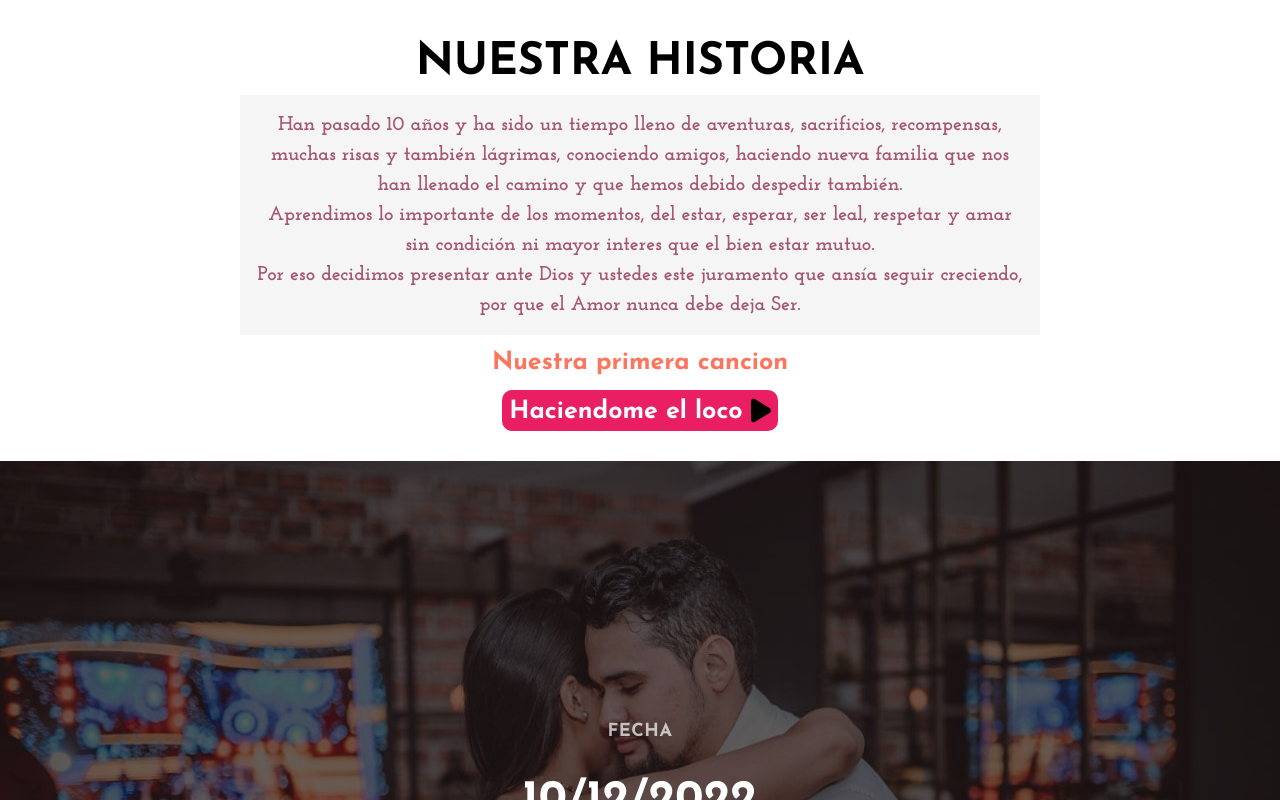
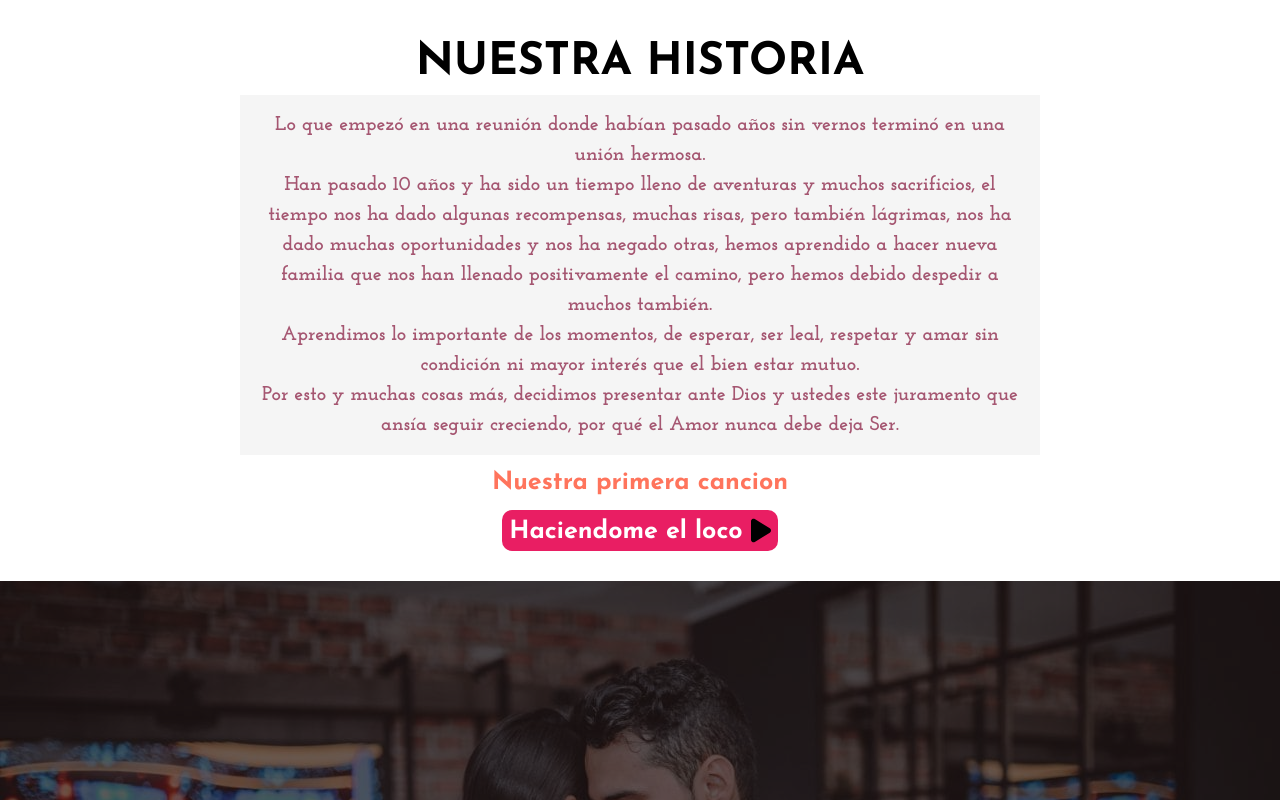
Before and after one commit to Arturo-Battistini/ArturoYAnais, a plain HTML site: page index.html in a window 1280 px wide. Shown: the part 962-1762 px from the top of the page. Drawn offline with Linux system fonts and the light colour scheme.

Commit message:
Proyecto terminado

```diff
--- a/estilos.scss
+++ b/estilos.scss
@@ -131,6 +131,7 @@ main {
         height: auto;
         width: 700px;
         padding: 30px;
+        overflow-y: hidden;
         @include StandardOne;
         & h1 {
             font-size: $tamañoTitulo;
--- a/index.html
+++ b/index.html
@@ -27,7 +27,7 @@
     <main>
       <div class="main_titulo">
         <h1>NUESTRA HISTORIA</h1>
-        <p>Han pasado 10 años y ha sido un tiempo lleno de aventuras, sacrificios, recompensas, muchas risas y  también lágrimas, conociendo  amigos, haciendo nueva familia que nos han llenado el camino y que hemos debido despedir también.<br>Aprendimos lo importante de los momentos, del estar, esperar, ser leal, respetar y amar sin condición ni mayor interes que el bien estar mutuo. <br>Por eso decidimos presentar ante Dios y ustedes este juramento que ansía seguir creciendo, por que el Amor nunca debe deja Ser.</p>
+        <p>Lo que empezó en una reunión donde habían pasado años sin vernos terminó en una unión hermosa. <br>Han pasado 10 años y ha sido un tiempo lleno de aventuras y muchos sacrificios, el tiempo nos ha dado algunas recompensas, muchas risas, pero también lágrimas, nos ha dado muchas oportunidades y nos ha negado otras, hemos aprendido a hacer nueva familia que nos han llenado positivamente el camino, pero hemos debido despedir a muchos también.<br>Aprendimos lo importante de los momentos, de esperar, ser leal, respetar y amar sin condición ni mayor interés que el bien estar mutuo. <br>Por esto y muchas cosas más, decidimos presentar ante Dios y ustedes este juramento que ansía seguir creciendo, por qué el Amor nunca debe deja Ser.</p>
         <h2>Nuestra primera cancion</h2><a href="https://www.youtube.com/watch?v=IiJ987Gc9vY" target="_blank">Haciendome el loco <img id="cow" src="./play.svg" alt="icono iglesia" width="20px"></a>
       </div>
       <div class="background_template2"><img src="./fotos/p3.jpeg" alt="alt">
```
Also changed, not shown: estilos.css, 1 other file.
